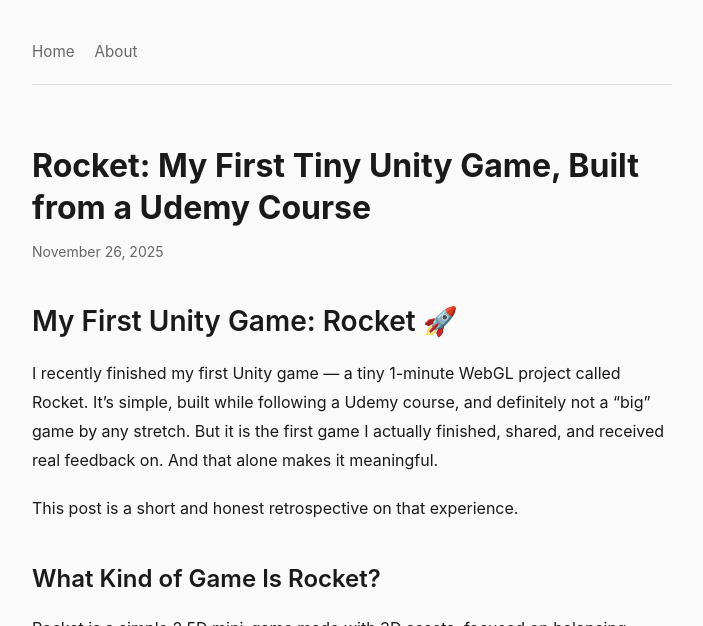
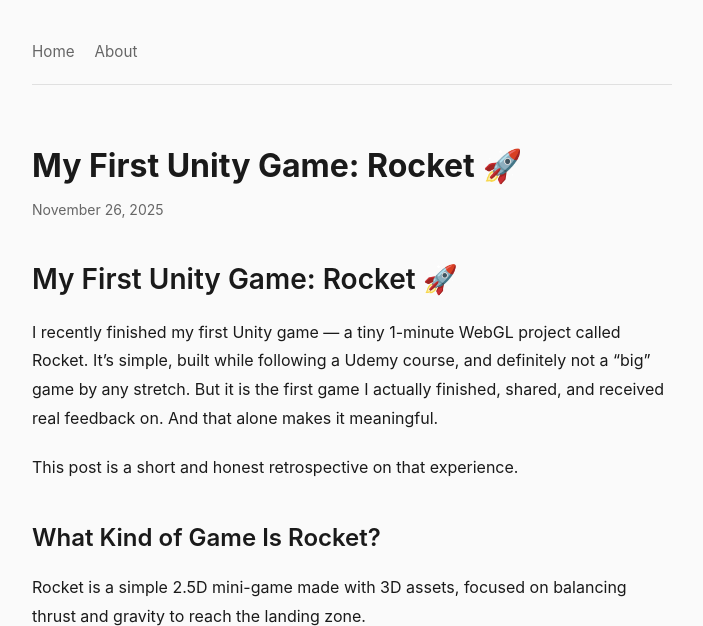
Before and after one commit to c-woojin/c-woojin.github.io, a Jekyll site: the page built from _posts/2025-11-27-first_game.md, in a window 1280 px wide and 900 px high, cut to the strip 0-626 px from the top of the window. Shown: the whole strip, without its empty margins (288-991 px from the left). Built offline with Jekyll 4.4.1, drawn with Linux system fonts in a browser that asks for light colours.

Commit message:
chore: simplify blog post title

```diff
--- a/_posts/2025-11-27-first_game.md
+++ b/_posts/2025-11-27-first_game.md
@@ -1,6 +1,6 @@
 ---
 layout: post
-title: "Rocket: My First Tiny Unity Game, Built from a Udemy Course"
+title: "My First Unity Game: Rocket 🚀"
 date: 2025-11-27 00:00:00 +0900
 tags: [game]
 ---
```
